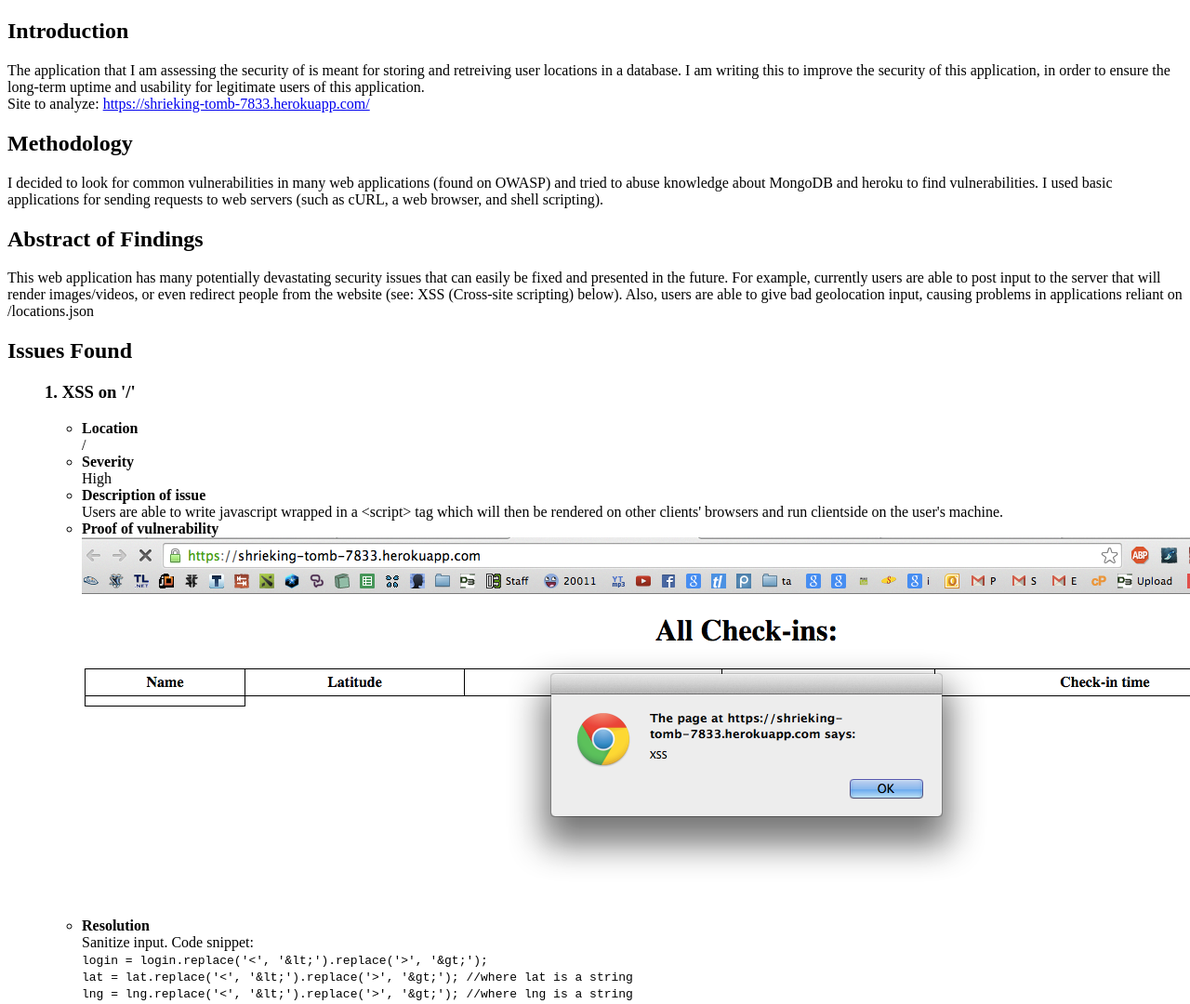
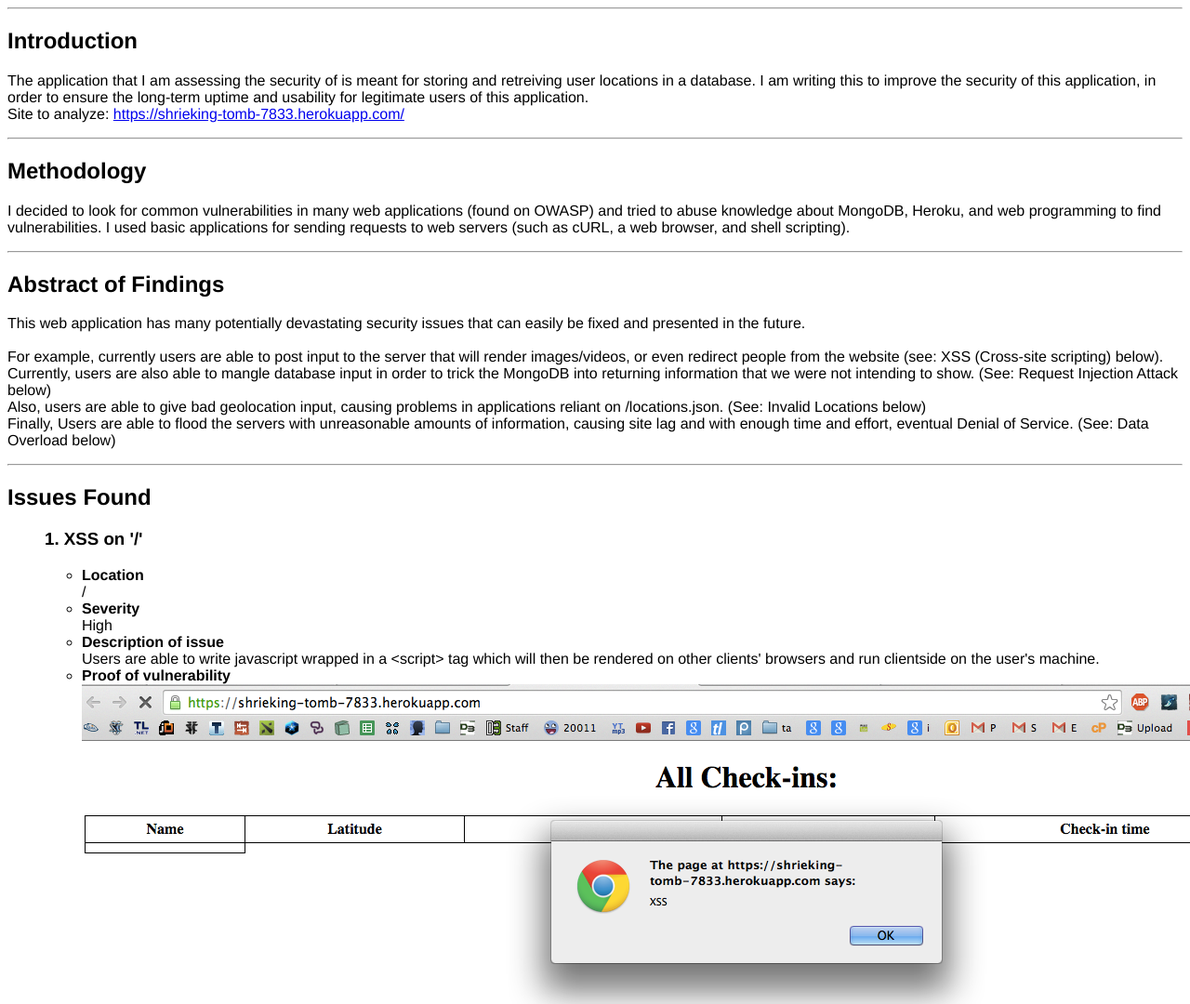
Before and after one commit to popcorncolonel/comp20-ebailey, a plain HTML site: page security/index.html in a window 1280 px wide. Shown: the top 1080 px of the page at 93% size. Drawn offline with Linux system fonts and the light colour scheme.

Commit message:
Finalizing the project

```diff
--- a/security/index.html
+++ b/security/index.html
@@ -4,6 +4,9 @@
 <meta charset="utf-8" />
 <title>Security Analysis of Colin Hamilton's Web Application (Comp20)</title>
 <style>
+* {
+    font-family:Helvetica;
+}
 li,span {
     font-weight: bold;
 }
@@ -12,6 +15,7 @@ li,span {
 
 <body>
 
+<hr>
 <h2> Introduction </h2>
 <p>
 The application that I am assessing the security of is meant for storing and retreiving user locations in a database. I am writing this to improve the security of this application, in order to ensure the long-term uptime and usability for legitimate users of this application.
@@ -19,16 +23,29 @@ The application that I am assessing the security of is meant for storing and ret
 Site to analyze: <a href="https://shrieking-tomb-7833.herokuapp.com/">https://shrieking-tomb-7833.herokuapp.com/</a>
 </p>
 
+<hr>
 <h2> Methodology </h2>
 <p>
-I decided to look for common vulnerabilities in many web applications (found on OWASP) and tried to abuse knowledge about MongoDB and heroku to find vulnerabilities. I used basic applications for sending requests to web servers (such as cURL, a web browser, and shell scripting).
+I decided to look for common vulnerabilities in many web applications (found on OWASP) and tried to abuse knowledge about MongoDB, Heroku, and web programming to find vulnerabilities. I used basic applications for sending requests to web servers (such as cURL, a web browser, and shell scripting).
 </p>
 
+<hr>
 <h2> Abstract of Findings </h2>
 <p>
-This web application has many potentially devastating security issues that can easily be fixed and presented in the future. For example, currently users are able to post input to the server that will render images/videos, or even redirect people from the website (see: XSS (Cross-site scripting) below). Also, users are able to give bad geolocation input, causing problems in applications reliant on /locations.json
+This web application has many potentially devastating security issues that can easily be fixed and presented in the future.
+<br>
+<br>
+For example, currently users are able to post input to the server that will render images/videos, or even redirect people from the website (see: XSS (Cross-site scripting) below).
+<br>
+Currently, users are also able to mangle database input in order to trick the MongoDB into returning information that we were not intending to show. (See: Request Injection Attack below)
+<br>
+Also, users are able to give bad geolocation input, causing problems in applications reliant on /locations.json. (See: Invalid Locations below)
+<br>
+Finally, Users are able to flood the servers with unreasonable amounts of information, causing site lag and with enough time and effort, eventual Denial of Service. (See: Data Overload below)
+
 </p>
 
+<hr>
 <h2> Issues Found </h2>
 <ul>
     <h3>1. XSS on '/'</h3>
@@ -109,10 +126,12 @@ This web application has many potentially devastating security issues that can e
 
 </ul>
 
+<hr>
 <h2> Conclusion </h2>
 <p>
 Some recommendations: As you are writing future web programs, keep in mind vulnerabilities with each line of code you write. Keep a vigilant eye on new problems via security aggregates such as OWASP and the CVE. This will cost a slight increase in time and money (primarily in developer-hours, or security frameworks if you don't want to get your hands dirty in the security mess) taken to complete the project, but will ultimately lead to better success in the applications' well-being.
 </p>
+<hr>
 
 </body>
 </html>
```
